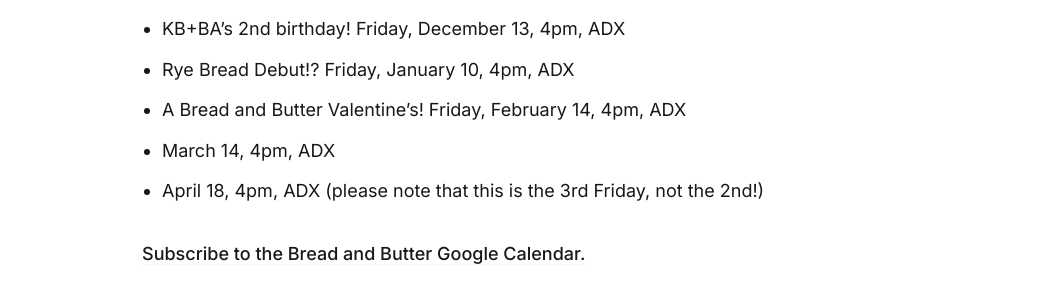
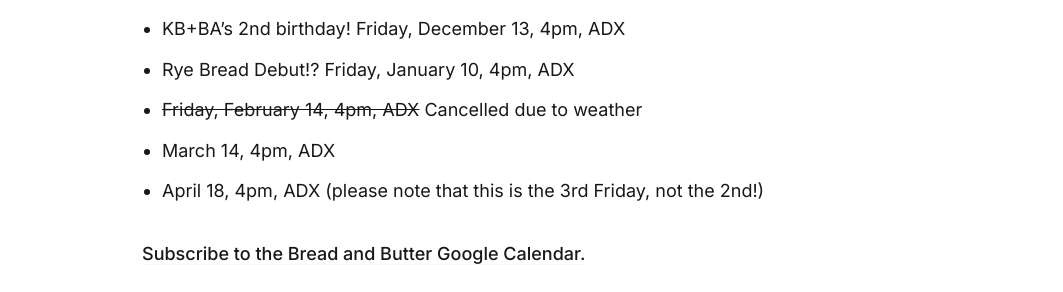
Before and after one commit to balbano/kb-ba.com, a Jekyll site: the page built from _pages/bread-and-butter.md, in a window 1280 px wide. Shown: the part 814-1106 px from the top of the page, without its empty margins (108-1171 px from the left). Built offline with Jekyll 4.4.1, drawn with Linux system fonts in a browser that asks for light colours; nearby versions of some CDN libraries; some web fonts are replaced.

Commit message:
Cancelled Feb 14 Bread and Butter

```diff
--- a/_pages/bread-and-butter.md
+++ b/_pages/bread-and-butter.md
@@ -17,7 +17,7 @@
 - The first Bread and Butter! Friday, November 8, 4pm, ADX
 - KB+BA's 2nd birthday! Friday, December 13, 4pm, ADX
 - Rye Bread Debut!? Friday, January 10, 4pm, ADX
-- A Bread and Butter Valentine's! Friday, February 14, 4pm, ADX
+- ~~Friday, February 14, 4pm, ADX~~ Cancelled due to weather
 - March 14, 4pm, ADX
 - April 18, 4pm, ADX (please note that this is the 3rd Friday, not the 2nd!)
 
```
